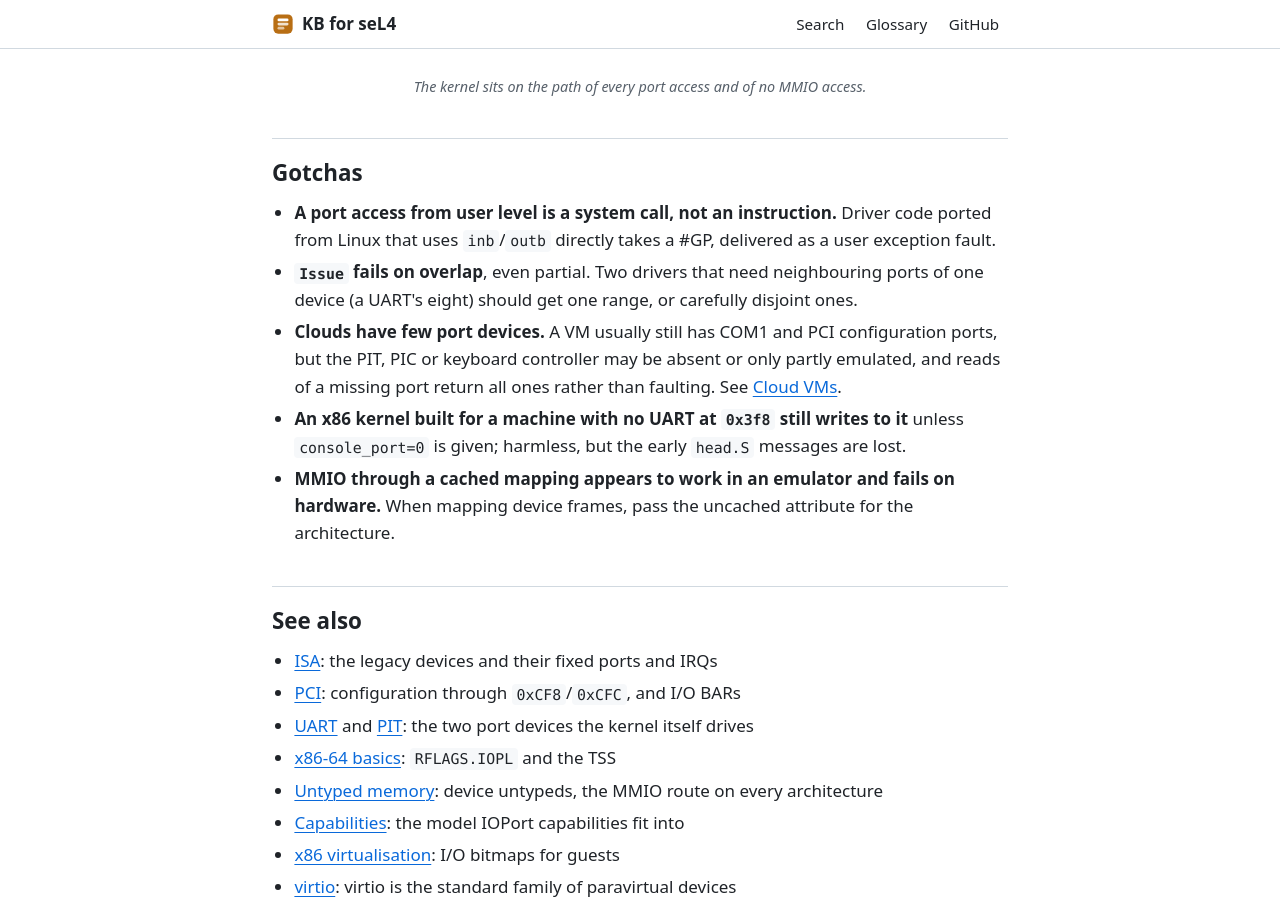
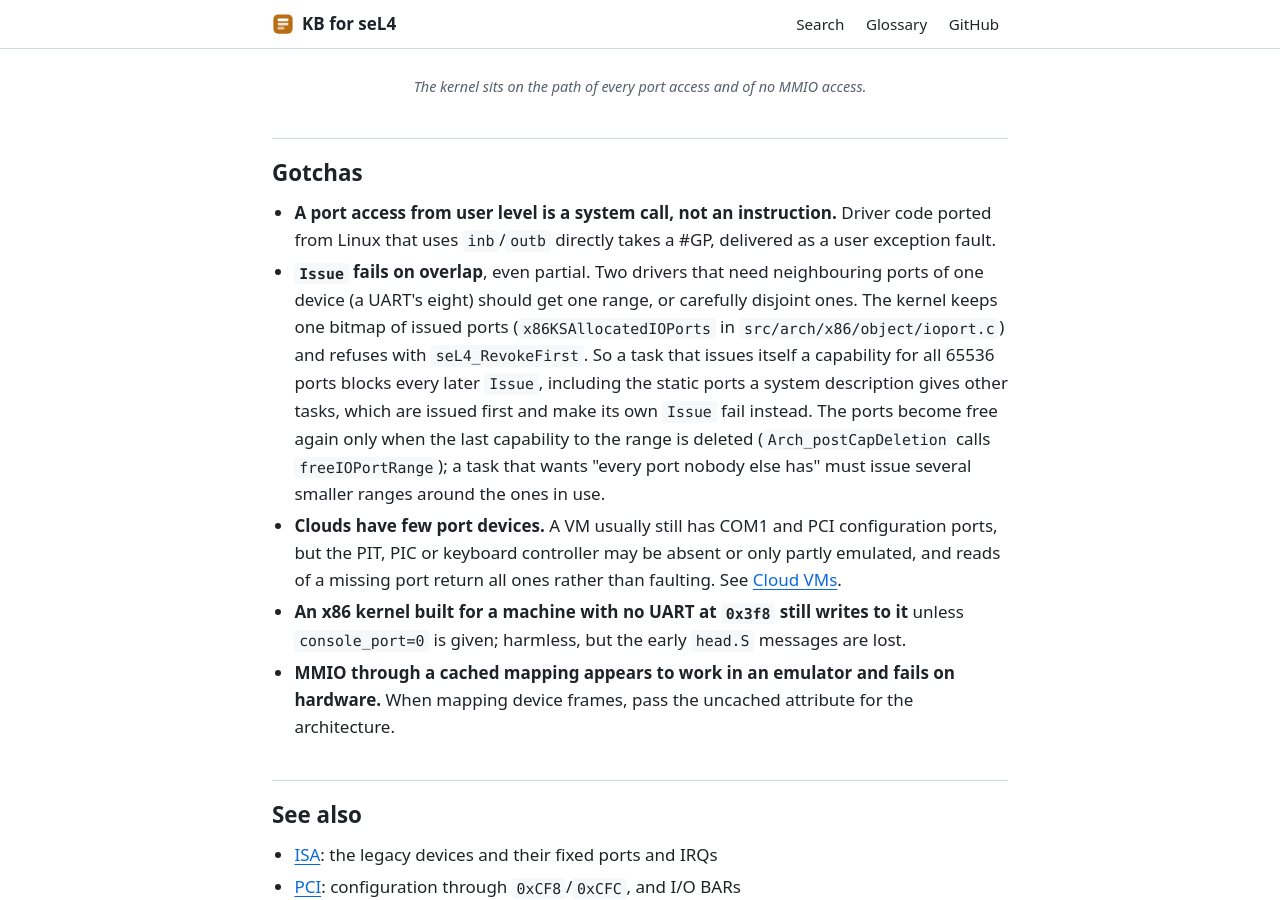
Before and after one commit to timretout/kb-for-seL4, a Jekyll site: the page built from concepts/io-ports.md, in a window 1280 px wide and 900 px high, scrolled down 3866 px. Built offline with Jekyll 4.4.1, drawn with Linux system fonts in a browser that asks for light colours; our own code applies the rules of GitHub Pages for plain Markdown files.

Commit message:
kb: I/O ports: one capability for every port blocks all later issues

```diff
--- a/concepts/io-ports.md
+++ b/concepts/io-ports.md
@@ -160,7 +160,16 @@ devices work the same way.
   directly takes a #GP, delivered as a user exception fault.
 - **`Issue` fails on overlap**, even partial. Two drivers that need
   neighbouring ports of one device (a UART's eight) should get one
-  range, or carefully disjoint ones.
+  range, or carefully disjoint ones. The kernel keeps one bitmap of
+  issued ports (`x86KSAllocatedIOPorts` in
+  `src/arch/x86/object/ioport.c`) and refuses with `seL4_RevokeFirst`.
+  So a task that issues itself a capability for all 65536 ports blocks
+  every later `Issue`, including the static ports a system description
+  gives other tasks, which are issued first and make its own `Issue`
+  fail instead. The ports become free again only when the last
+  capability to the range is deleted (`Arch_postCapDeletion` calls
+  `freeIOPortRange`); a task that wants "every port nobody else has"
+  must issue several smaller ranges around the ones in use.
 - **Clouds have few port devices.** A VM usually still has COM1 and
   PCI configuration ports, but the PIT, PIC or keyboard controller may
   be absent or only partly emulated, and reads of a missing port
```
